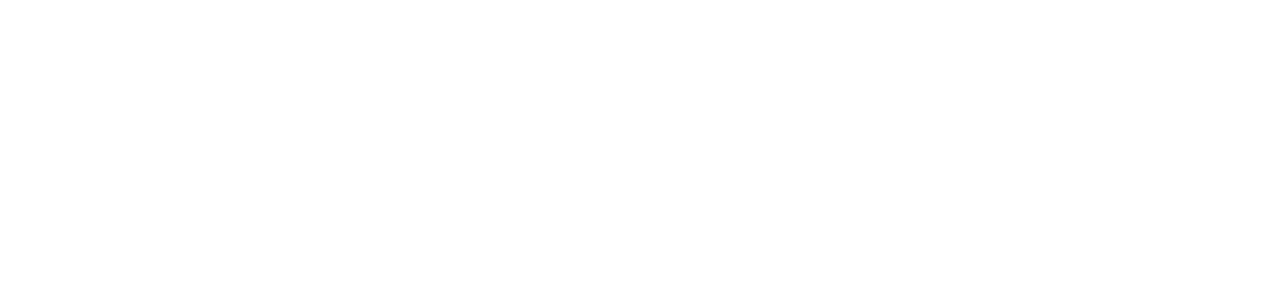
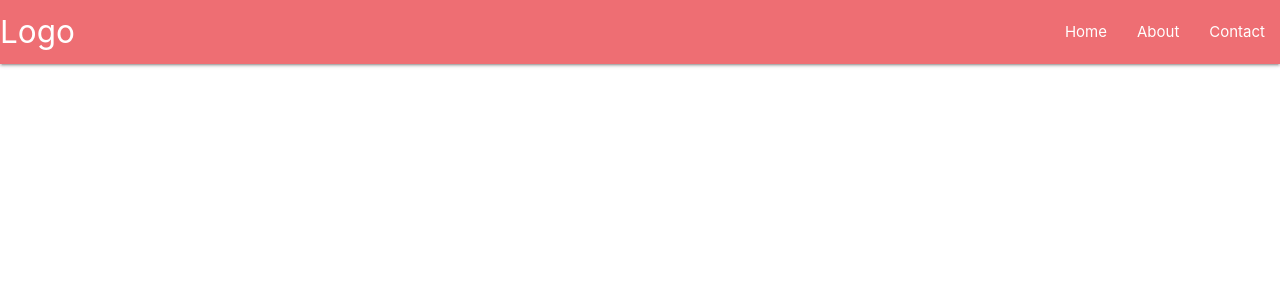
Before and after one commit to VepaHocanazarov/React-Egtimi-Section--11--Redux-Kullanarak-Blog-Web-Sitesi-Olu-turma, a React (Create React App) app: page /about in a window 1280 px wide. Shown: the top 300 px of the page. Built offline with nearby package versions, Linux system fonts and the light colour scheme.

Commit message:
component içerikleri oluşturuldu ve Navbar import edildi

```diff
--- a/src/App.js
+++ b/src/App.js
@@ -1,8 +1,11 @@
+import React from "react";
+import Navbar from "./Component/Navbar";
 
 
 function App() {
   return (
     <div className="App">
+      <Navbar/>
 
     </div>
   );
--- a/src/Component/Navbar.js
+++ b/src/Component/Navbar.js
@@ -0,0 +1,19 @@
+import React from 'react'
+
+const Navbar = () => {
+    return (
+        <nav>
+            <div class="nav-wrapper">
+                <a href="#" class="brand-logo">Logo</a>
+                <ul id="nav-mobile" class="right hide-on-med-and-down">
+                    <li><a href="/">Home</a></li>
+                    <li><a href="/about">About</a></li>
+                    <li><a href="/contact">Contact</a></li>
+                </ul>
+            </div>
+        </nav>
+
+    )
+}
+
+export default Navbar
```
Also changed, not shown: src/Component/About.js (+14 -0 lines), src/Component/Contact.js (+14 -0 lines), src/Component/Home.js (+14 -0 lines).
